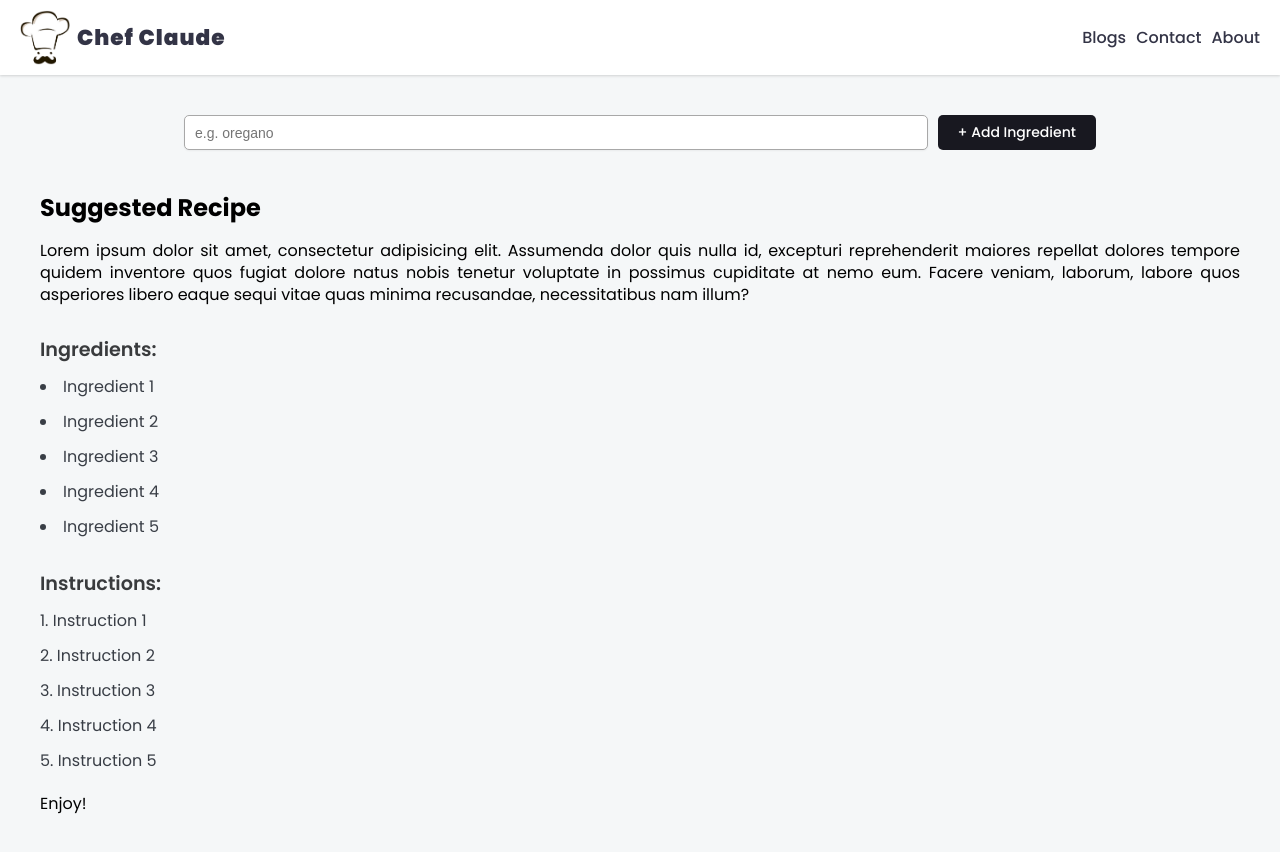
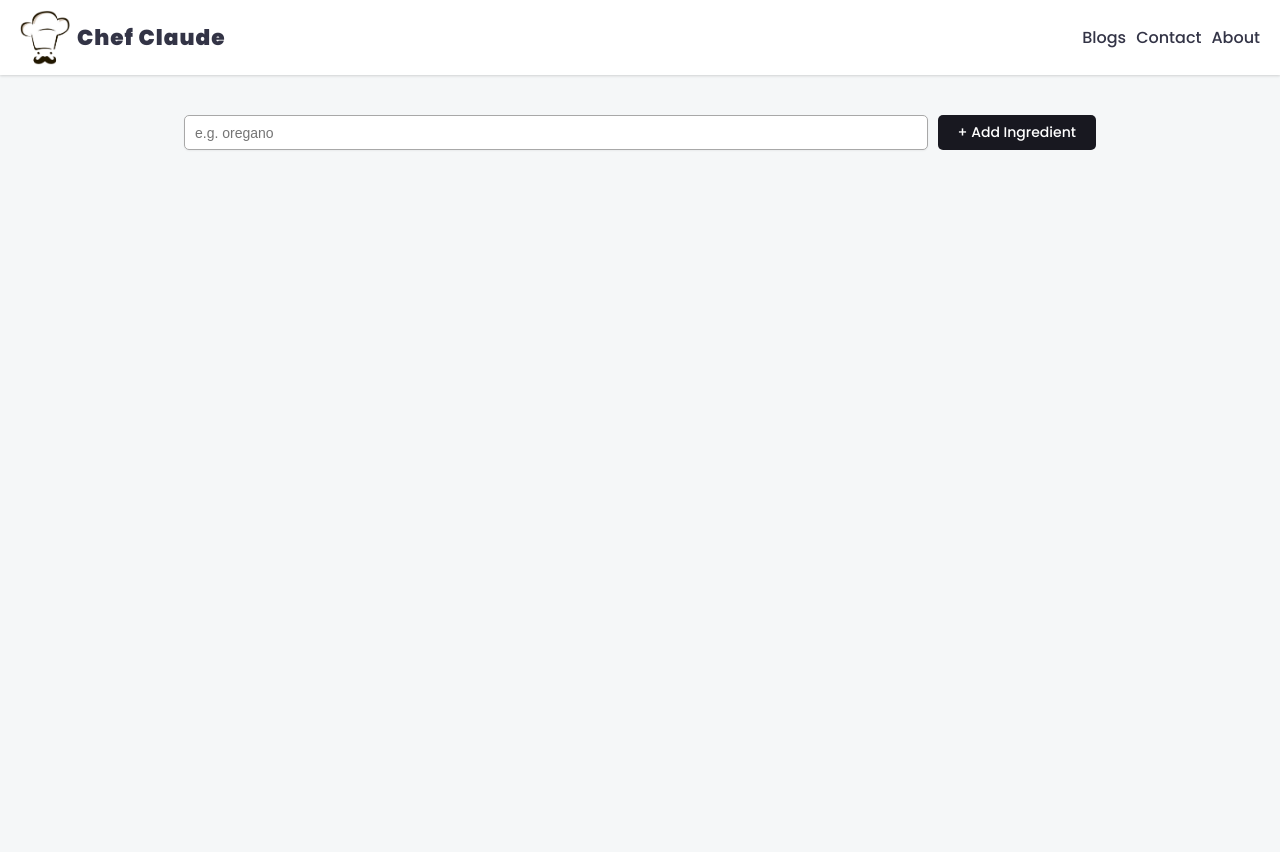
Before and after one commit to allee-usman/react-notes, a React (Vite) app in the folder S3_react-states/chef-claude-project/: page / in a window 1280 px wide. Shown: the top 852 px of the page. After the commit the page ends 800 px from the top, so only its background shows below. Built offline with nearby package versions, Linux system fonts and the light colour scheme.

Commit message:
Update: Add functionality to Get a recipe button to toggle placeholder

```diff
--- a/S3_react-states/chef-claude-project/src/components/Main.jsx
+++ b/S3_react-states/chef-claude-project/src/components/Main.jsx
@@ -22,6 +22,11 @@ function Main() {
 	}
 	const showIngredientSec = ingredients.length ? true : false;
 	// console.log(showIngredientSec);
+	const [recipeShown, setRecipeShown] = useState(false);
+
+	function toggleShowRecipe() {
+		setRecipeShown((prevShowStatus) => !prevShowStatus);
+	}
 
 	return (
 		<main>
@@ -46,19 +51,20 @@ function Main() {
 								<h2>Ready for a recipe?</h2>
 								<p>Generate a recipe from your list of ingredients.</p>
 							</div>
-							<button>Get a recipe</button>
+							<button onClick={toggleShowRecipe}>Get a recipe</button>
 						</div>
 					)}
 				</section>
 			)}
+			{recipeShown && (
 				<section className="suggested-recipe-container">
 					<h2>Suggested Recipe</h2>
 					<p>
 						Lorem ipsum dolor sit amet, consectetur adipisicing elit. Assumenda
-					dolor quis nulla id, excepturi reprehenderit maiores repellat dolores
-					tempore quidem inventore quos fugiat dolore natus nobis tenetur
-					voluptate in possimus cupiditate at nemo eum. Facere veniam, laborum,
-					labore quos asperiores libero eaque sequi vitae quas minima
+						dolor quis nulla id, excepturi reprehenderit maiores repellat
+						dolores tempore quidem inventore quos fugiat dolore natus nobis
+						tenetur voluptate in possimus cupiditate at nemo eum. Facere veniam,
+						laborum, labore quos asperiores libero eaque sequi vitae quas minima
 						recusandae, necessitatibus nam illum?
 					</p>
 					<h3>Ingredients:</h3>
@@ -79,6 +85,7 @@ function Main() {
 					</ol>
 					<p>Enjoy!</p>
 				</section>
+			)}
 		</main>
 	);
 }
```
Lines whose indentation alone changed are shown as unchanged.
